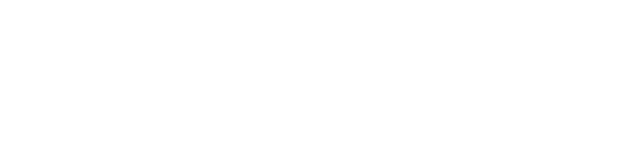
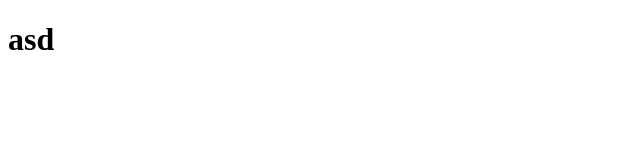
Before and after one commit to omarcanazanina/testImage, a plain HTML site: page index.html in a window 1280 px wide. Shown: the full height of the page, 0-640 px from the left. Drawn offline with Linux system fonts and the light colour scheme.

Commit message:
Update index.html d

```diff
--- a/index.html
+++ b/index.html
@@ -13,4 +13,6 @@
     <title>Título de la Página</title>
 </head>
 <body>
+    <h1>asd</h1>
+</body>
 </html>
```
